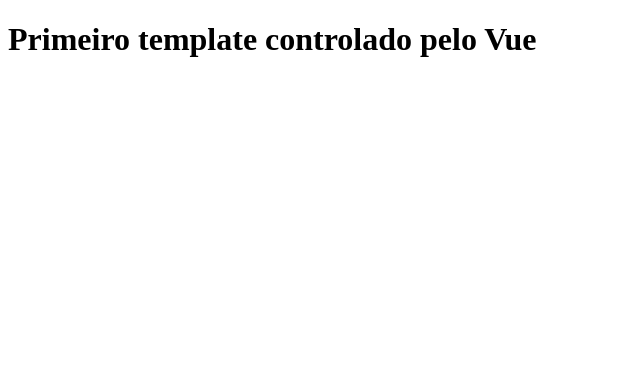
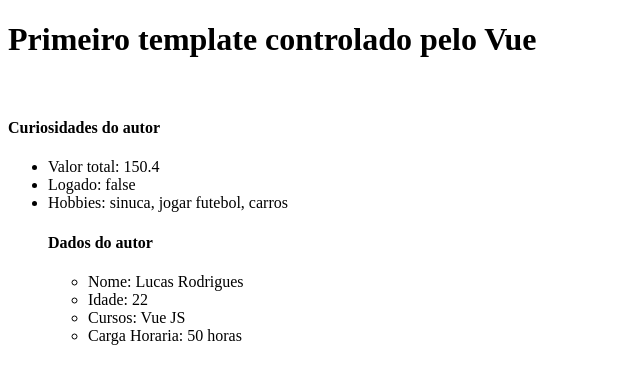
Before and after one commit to CLucasrodrigues22/vueJS-started, a plain HTML site: page index.html in a window 1280 px wide. Shown: the whole page, without its empty margins (0-640 px from the left). Drawn offline with Linux system fonts and the light colour scheme.

Commit message:
Explorando propriedade data

```diff
--- a/index.html
+++ b/index.html
@@ -9,7 +9,20 @@
 </head>
 <body>
     <div id="app">
-        <h1>{{ mensagem }}</h1>
+        <h1>{{ mensagem }}</h1><br>
+        <h4>Curiosidades do autor</h4>
+        <ul>
+            <li>Valor total: {{ valores }}</li>
+            <li>Logado: {{ logado }}</li>
+            <li>Hobbies: {{ hobbies[0] }}, {{ hobbies[1] }}, {{ hobbies[2] }}</li>
+            <h4>Dados do autor</h4>
+            <ul>
+                <li>Nome: {{ perfil.nome }}</li>
+                <li>Idade: {{ perfil.idade }}</li>
+                <li>Cursos: {{ perfil.cursos[0].nome }}</li>
+                <li>Carga Horaria: {{ perfil.cursos[0].cargaHoraria }}</li>
+            </ul>
+        </ul>
     </div>
 
     <script>
@@ -31,7 +44,30 @@
             // el: '.app' // para selecionar um elemento pela classe
             el: '#app', // para selecionar um elemento pelo id
             data: {
-                mensagem: 'Primeiro template controlado pelo Vue'
+                mensagem: 'Primeiro template controlado pelo Vue', //string
+                valores: 150.40, //número
+                logado: false, // booleano
+                hobbies: [
+                    'sinuca',
+                    'jogar futebol',
+                    'carros'
+                ], // array de elementos
+                perfil: {
+                    nome: 'Lucas Rodrigues',
+                    site: 'contato@lrcdev.com.br',
+                    idade: 22,
+                    cursos: [
+                        {
+                            nome: 'Vue JS',
+                            cargaHoraria: '50 horas'
+                        },
+                        {
+                            nome: 'Banco de Dados Relacionais',
+                            carga: '40 horas'
+                        }
+                    ] // array de objetos
+                }
+
             }
         }); //vm = ViewModel
 
```
